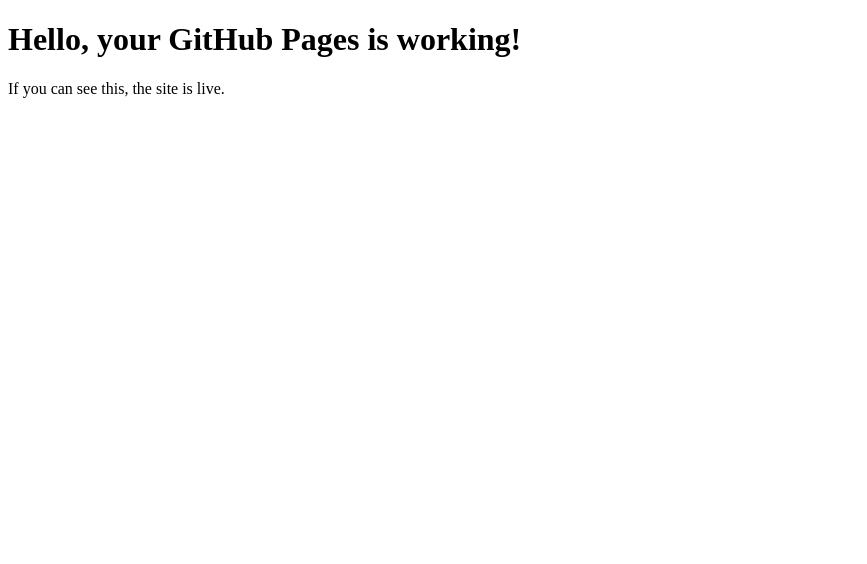
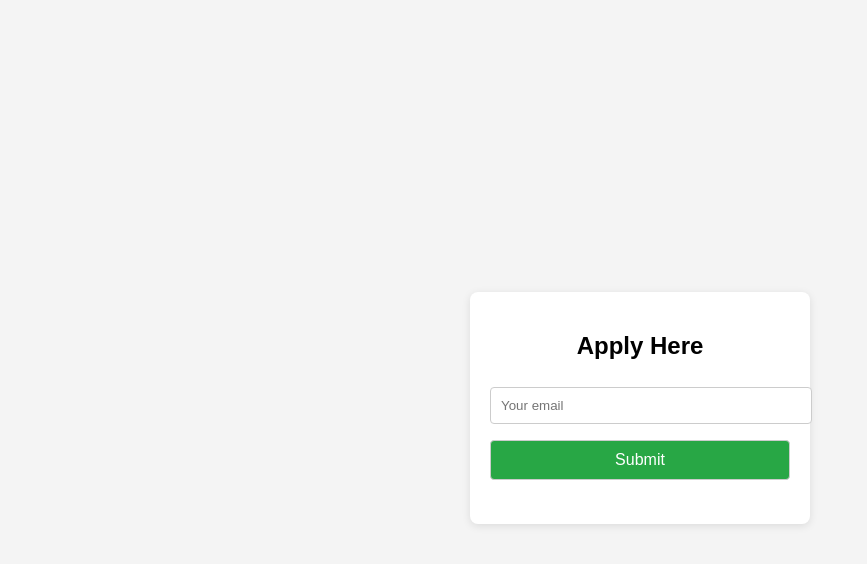
Before and after one commit to kwaghza/mock-job-app, a plain HTML site: page index.html in a window 1280 px wide. Shown: the whole page, without its empty margins (0-867 px from the left). Drawn offline with Linux system fonts and the light colour scheme.

Commit message:
Updated forms with Google Apps Script URL

```diff
--- a/index.html
+++ b/index.html
@@ -1,10 +1,77 @@
 <!DOCTYPE html>
-<html>
+<html lang="en">
 <head>
-  <title>My Test Page</title>
+  <meta charset="UTF-8">
+  <meta name="viewport" content="width=device-width, initial-scale=1.0">
+  <title>Application Form</title>
+  <style>
+    body {
+      font-family: Arial, sans-serif;
+      background: #f4f4f4;
+      display: flex;
+      justify-content: center;
+      align-items: center;
+      height: 100vh;
+    }
+    .form-container {
+      background: white;
+      padding: 20px;
+      border-radius: 8px;
+      box-shadow: 0 2px 8px rgba(0,0,0,0.1);
+      width: 300px;
+    }
+    h2 {
+      text-align: center;
+    }
+    input, button {
+      width: 100%;
+      padding: 10px;
+      margin: 8px 0;
+      border: 1px solid #ccc;
+      border-radius: 4px;
+    }
+    button {
+      background: #28a745;
+      color: white;
+      cursor: pointer;
+      font-size: 16px;
+    }
+    button:hover {
+      background: #218838;
+    }
+  </style>
 </head>
 <body>
-  <h1>Hello, your GitHub Pages is working!</h1>
-  <p>If you can see this, the site is live.</p>
+
+<div class="form-container">
+  <h2>Apply Here</h2>
+  <form id="applicationForm">
+    <input type="email" name="email" placeholder="Your email" required>
+    <button type="submit">Submit</button>
+  </form>
+  <p id="status" style="text-align:center;"></p>
+</div>
+
+<script>
+document.getElementById("applicationForm").addEventListener("submit", function(e) {
+    e.preventDefault();
+
+    let email = e.target.email.value;
+
+    fetch("https://script.google.com/macros/s/AKfycbyx1K1Z9lXXJ1Z7l4orisbEXPbJlF-x0H4tPSW6zq2hRjrnHXg4d3nZRwJpN0SUg0I/exec", { // <-- STEP 4: PASTE YOUR URL HERE
+      method: "POST",
+      body: JSON.stringify({ email: email }),
+      headers: { "Content-Type": "application/json" }
+    })
+    .then(res => res.text())
+    .then(data => {
+      document.getElementById("status").innerText = "Application sent!";
+    })
+    .catch(err => {
+      document.getElementById("status").innerText = "Error sending application.";
+    });
+});
+</script>
+
 </body>
 </html>
```
